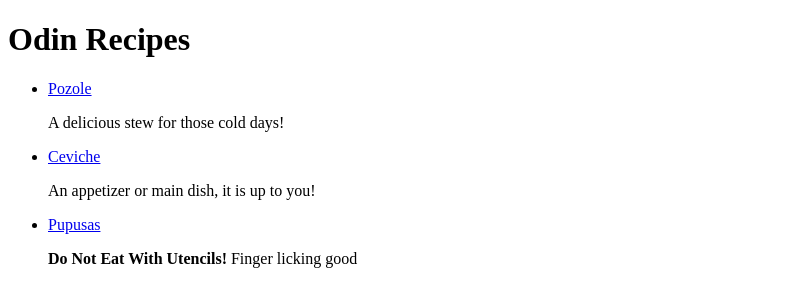
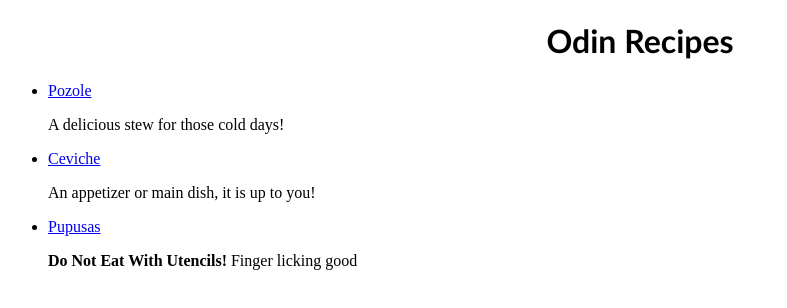
Before and after one commit to trujillopatrick/odin-recipes, a plain HTML site: page index.html in a window 1280 px wide. Shown: the whole page, without its empty margins (0-787 px from the left). Drawn offline with Linux system fonts and the light colour scheme.

```diff
--- a/index.html
+++ b/index.html
@@ -3,6 +3,7 @@
     <head>
         <meta charset="utf-8">
         <meta name="viewport" content="width=device-width, initial-scale=1" />
+        <link rel="stylesheet" type="text/css" href="styles.css">
         <title>Odin Recipes</title>
     </head>
     <body>
--- /dev/null
+++ b/styles.css
@@ -0,0 +1,5 @@
+h1 {
+    text-align: center;
+    font-weight: 700;
+    font-family: 'Trebuchet MS', 'Lucida Sans Unicode', 'Lucida Grande', 'Lucida Sans', Arial, sans-serif;
+}
```
Also changed, not shown: recipes/pozole.html (+1 -0 lines).
